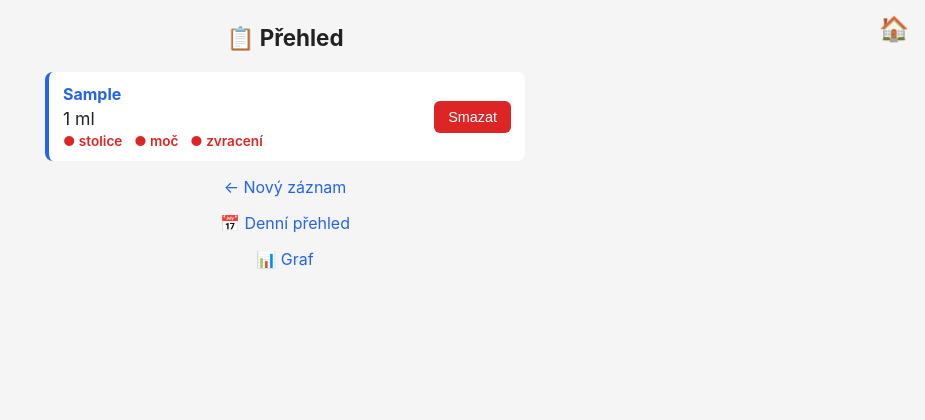
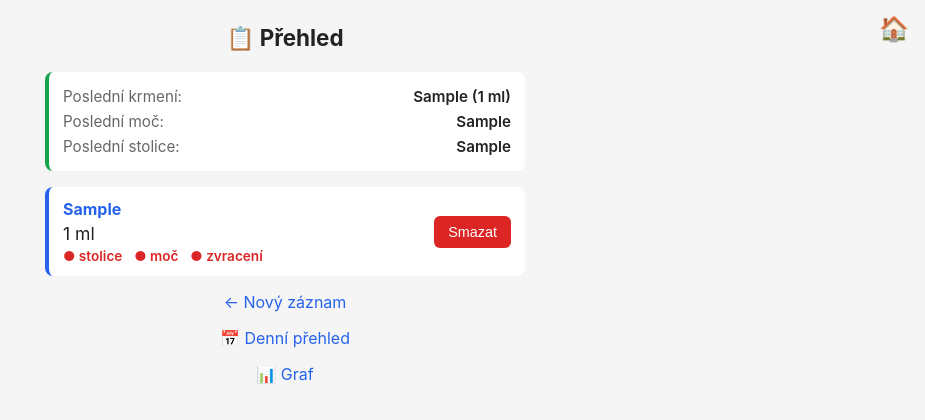
Before and after one commit to tjmnmk/dite_zaznamy_mliko, a Flask app: page /prehled in a window 1280 px wide. Shown: the top 420 px of the page, without its empty margins (355-1280 px from the left). Run offline with Flask 3, Linux system fonts and the light colour scheme; tables that the repository leaves empty hold one stand-in row (values such as "Sample post").

Commit message:
prehled - posledni

```diff
--- a/app.py
+++ b/app.py
@@ -146,10 +146,26 @@ def formular():
 
 @app.route("/prehled")
 def prehled():
-    zaznamy = get_db().execute(
+    db = get_db()
+    zaznamy = db.execute(
         "SELECT * FROM kojeni ORDER BY datetime(cas) DESC"
     ).fetchall()
-    return render_template("prehled.html", zaznamy=zaznamy)
+    posledni_krmeni = db.execute(
+        "SELECT cas, mnozstvi FROM kojeni ORDER BY datetime(cas) DESC LIMIT 1"
+    ).fetchone()
+    posledni_moc = db.execute(
+        "SELECT cas FROM kojeni WHERE moc = 1 ORDER BY datetime(cas) DESC LIMIT 1"
+    ).fetchone()
+    posledni_stolice = db.execute(
+        "SELECT cas FROM kojeni WHERE stolice = 1 ORDER BY datetime(cas) DESC LIMIT 1"
+    ).fetchone()
+    return render_template(
+        "prehled.html",
+        zaznamy=zaznamy,
+        posledni_krmeni=posledni_krmeni,
+        posledni_moc=posledni_moc,
+        posledni_stolice=posledni_stolice,
+    )
 
 
 @app.route("/smazat/<int:zaznam_id>", methods=["POST"])
--- a/templates/prehled.html
+++ b/templates/prehled.html
@@ -24,6 +24,13 @@
         .flagy span { margin-right: 8px; }
         .flagy .ano { color: #dc2626; font-weight: 600; }
         .prazdno { text-align: center; color: #888; margin-top: 40px; }
+        .souhrn {
+            background: #fff; border-radius: 8px; padding: 12px 14px;
+            margin: 8px 0 16px; border-left: 4px solid #16a34a;
+        }
+        .souhrn .radek { display: flex; justify-content: space-between; padding: 3px 0; font-size: 0.95rem; }
+        .souhrn .radek .label { color: #666; }
+        .souhrn .radek .hodnota { font-weight: 600; color: #222; }
         .odkaz { display: block; text-align: center; margin-top: 16px; color: #2563eb; text-decoration: none; }
         .zaznam-row { display: flex; justify-content: space-between; align-items: center; }
         .zaznam-info { flex: 1; }
@@ -39,6 +46,22 @@
     <a class="domu" href="{{ url_for('formular') }}" title="Domů">🏠</a>
     <div class="container">
         <h1>📋 Přehled</h1>
+        {% if zaznamy %}
+        <div class="souhrn">
+            <div class="radek">
+                <span class="label">Poslední krmení:</span>
+                <span class="hodnota">{{ posledni_krmeni.cas }} ({{ posledni_krmeni.mnozstvi }} ml)</span>
+            </div>
+            <div class="radek">
+                <span class="label">Poslední moč:</span>
+                <span class="hodnota">{{ posledni_moc.cas if posledni_moc else "—" }}</span>
+            </div>
+            <div class="radek">
+                <span class="label">Poslední stolice:</span>
+                <span class="hodnota">{{ posledni_stolice.cas if posledni_stolice else "—" }}</span>
+            </div>
+        </div>
+        {% endif %}
         {% if not zaznamy %}
             <p class="prazdno">Zatím žádné záznamy.</p>
         {% else %}
```
